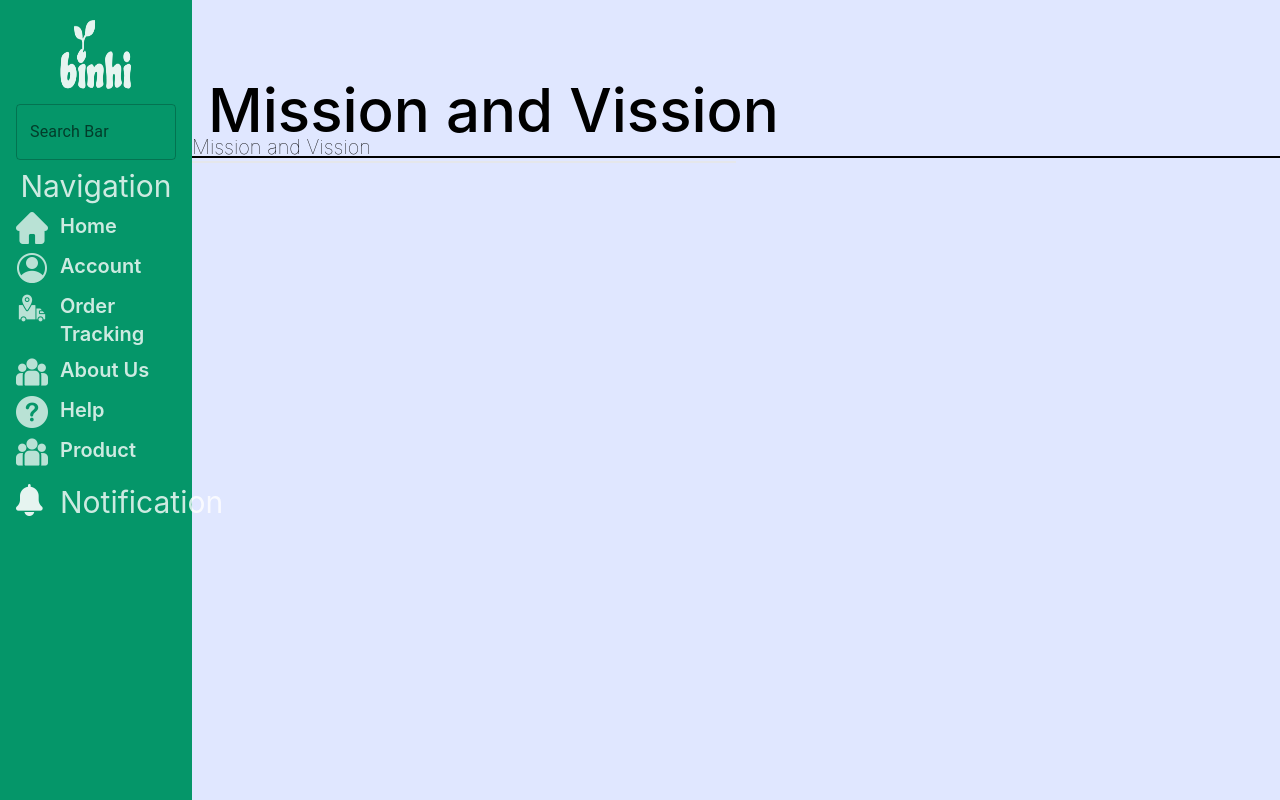
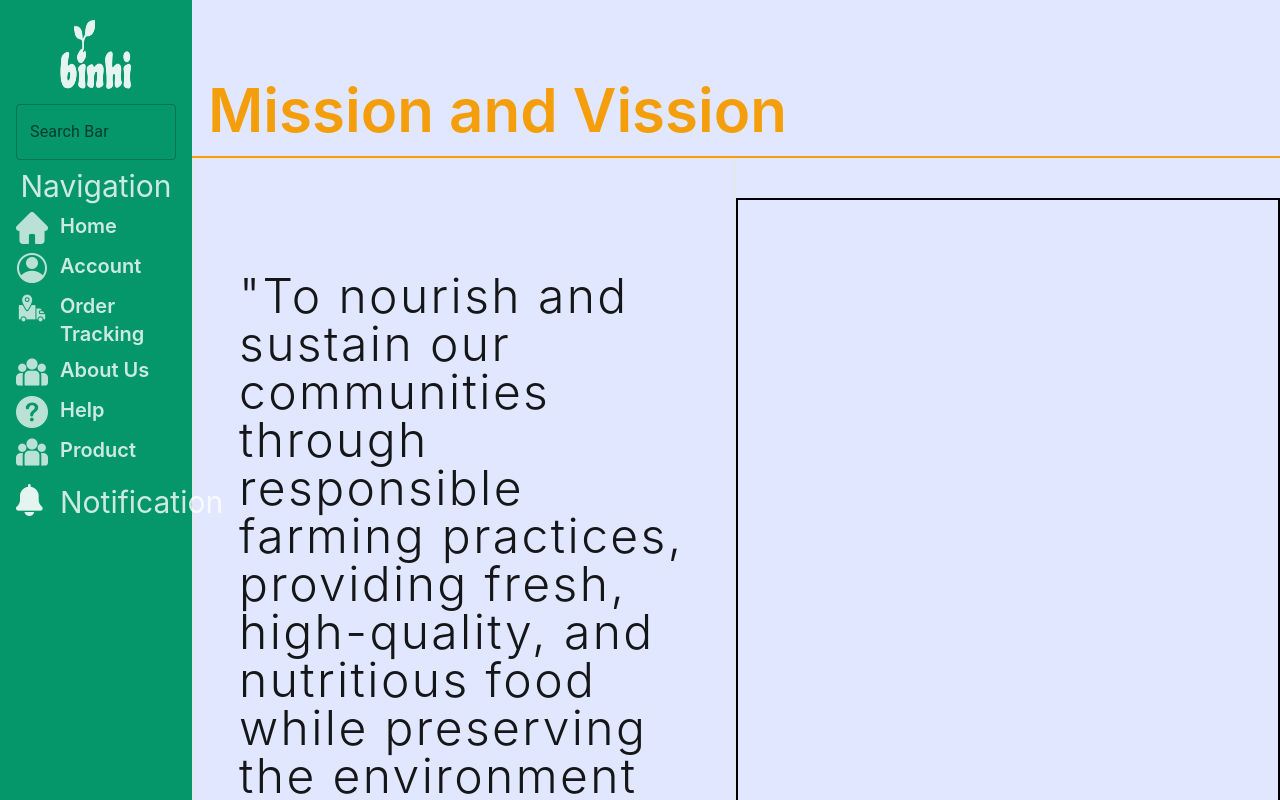
Before and after one commit to OriginalCube/binhi, a React (Create React App) app: page /about in a window 1280 px wide. Shown: the top 800 px of the page. Built offline with nearby package versions, Linux system fonts and the light colour scheme.

Commit message:
Mission and Vission

```diff
--- a/src/components/About.jsx
+++ b/src/components/About.jsx
@@ -35,18 +35,24 @@ const About = () => {
   );
   return (
     <div className="w-full h-auto">
-      <div className="w-full h-screen flex flex-col">
-        <div className="w-full h-1/6 ">
-          <p className="text-6xl pl-4 pt-20 pb-4 font-medium border-b-2 border-black">
+      <div className="w-full h-auto flex flex-col">
+        <div className="w-full h-1/6 z-10 bg-indigo-100">
+          <p className="text-6xl pl-4 pt-20 pb-4 font-semibold border-b-2 border-amber-500 text-amber-500">
             Mission and Vission
           </p>
         </div>
-        <div className="w-1/2 h-5/6">
-          <div className="w-full h-full">
-            <p className="text-xl border-b-2 font-thin border-">
-              Mission and Vission
-            </p>{" "}
+        <div className="flex h-5/6">
+          <div className="h-5/6 w-1/2 border-2">
+            <div className="w-5/6 h-full m-auto ">
+              <p className="tracking-wider text-left mt-28 text-5xl font-light opacity-90">
+                "To nourish and sustain our communities through responsible
+                farming practices, providing fresh, high-quality, and nutritious
+                food while preserving the environment and promoting the
+                well-being of our employees and the local economy."
+              </p>
+            </div>
           </div>
+          <div className="min-h-max mt-10 border-2 border-black left-2/3 w-1/2 "></div>
         </div>
       </div>
       <div className="w-full h-screen">
```
